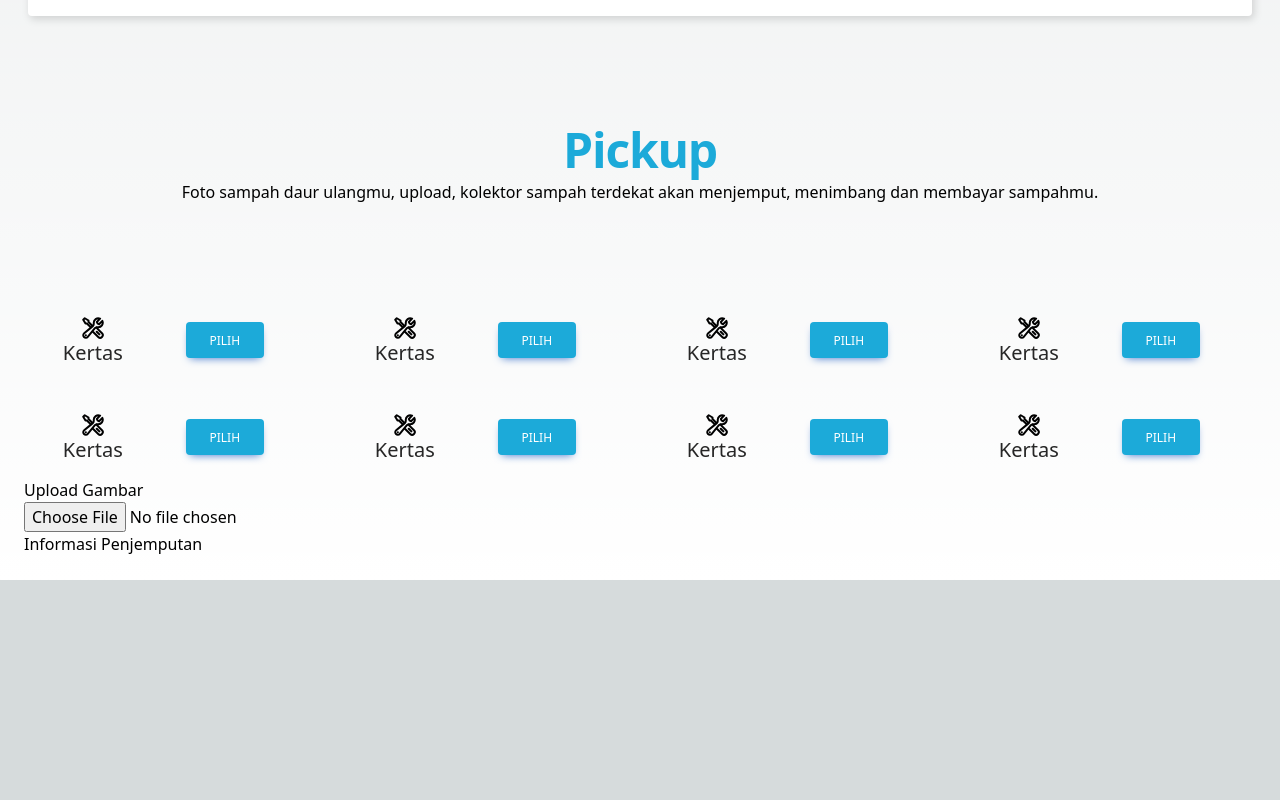
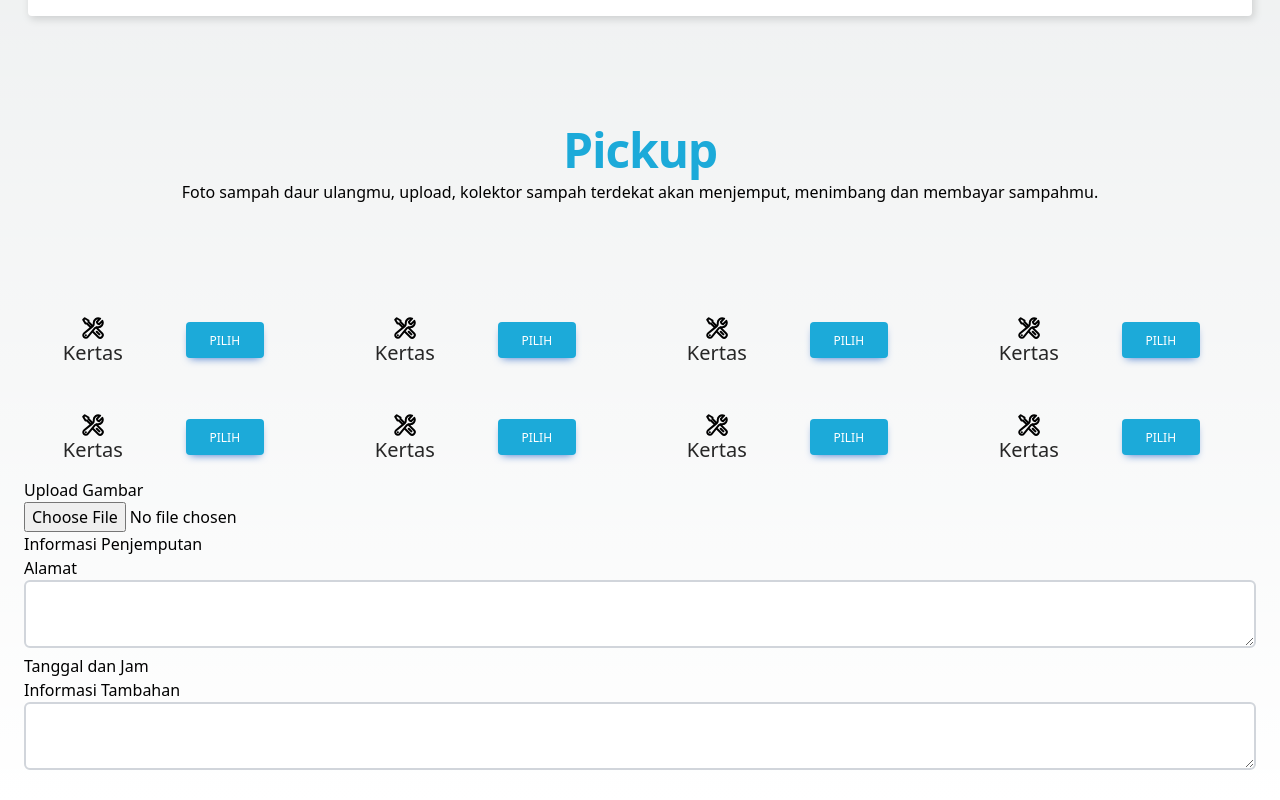
Before and after one commit to AndyNotfound/recycle-project, a Next.js app: page /pickups in a window 1280 px wide. Shown: the part 1399-2199 px from the top of the page. Before the commit the page ends 1979 px from the top, so only its background shows below. Built offline with nearby package versions, Linux system fonts and the light colour scheme; no server answers.

Commit message:
modifikasi file pickup

```diff
--- a/components/contact/index.js
+++ b/components/contact/index.js
@@ -2,7 +2,7 @@ const Contact = () => {
     return (
         <div className='bg-white pt-32'>
             <div className="grid grid-cols-1 md:grid-cols-2">
-                <div className="ml-12 mb-8">
+                <div className="ml-12 mb-10">
                     <h1 className="text-2xl font-semibold mb-4 ">Kontak Kami</h1>
                     <div className="flex justify-start items-center mb-3">
                         <img src="assets/maps.svg" className="mr-2 h-10"></img>
--- a/components/footer.js
+++ b/components/footer.js
@@ -56,7 +56,7 @@ const footer = () => {
                     </div>
                 </div>
                 <div className='grid justify-center pt-6 lg:justify-between'>
-                    <div className='border border-0 flex justify-start items-center mb-7 ml-28 mt-10'>
+                    <div className='border border-0 flex justify-start items-center mb-8 ml-28 mt-10'>
                         <img src="assets/language.svg" className="mr-2 h-6"></img>
                         <select className='bg-slate-200'>
                             <option value={1}>Indonesia</option>
--- a/components/personal.js
+++ b/components/personal.js
@@ -2,7 +2,7 @@ import React from 'react'
 
 const personal = () => {
     return (
-        <div className='bg-white pt-28 px-6'>
+        <div className='bg-white pt-28 px-6 mb-16'>
             <h1 className="text-2xl font-semibold mb-8 text-center">Personal Info</h1>
             <div className="grid grid-cols-1 md:grid-cols-2">
                 <div className="flex justify-center items-center">
--- a/components/pickup/sampah.js
+++ b/components/pickup/sampah.js
@@ -248,6 +248,25 @@ function Card(props) {
                         </div>
                         <div>
                             <p>Informasi Penjemputan</p>
+                            <div>
+                                <label>
+                                    Alamat
+                                </label>
+                                <textarea
+                                    className="w-full border-solid border-2 border-gray-300 rounded-md py-2 px-3 focus:outline-none focus:border-blue-500"
+                                    autoComplete="off"
+                                ></textarea>
+                            </div>
+                            <div>
+                                <label>Tanggal dan Jam</label>
+                            </div>
+                            <div>
+                                <label>Informasi Tambahan</label>
+                                <textarea
+                                    className="w-full border-solid border-2 border-gray-300 rounded-md py-2 px-3 focus:outline-none focus:border-blue-500"
+                                    autoComplete="off"
+                                ></textarea>
+                            </div>
                         </div>
                     </div>
                 </section>
--- a/pages/kontak_kami.js
+++ b/pages/kontak_kami.js
@@ -2,6 +2,7 @@ import Navbar from '@/components/navbar'
 import { useSession } from 'next-auth/react';
 import NavbarLogin from '@/components/navbarLogin';
 import Contact from '@/components/contact/index'
+import Footer from '@/components/footer';
 
 export default function Kontak() {
     const { data: session } = useSession();
@@ -9,6 +10,7 @@ export default function Kontak() {
         <main>
             {session ? <NavbarLogin /> : <Navbar />}
             <Contact />
+            <Footer />
         </main>
     )
 }
--- a/pages/personal_info.js
+++ b/pages/personal_info.js
@@ -2,6 +2,7 @@ import Navbar from '@/components/navbar'
 import { useSession } from 'next-auth/react';
 import Personal from '@/components/personal';
 import NavbarLogin from '@/components/navbarLogin';
+import Footer from '@/components/footer';
 
 export default function Pickup() {
     const { data: session } = useSession();
@@ -9,6 +10,7 @@ export default function Pickup() {
         <main>
             {session ? <NavbarLogin /> : <Navbar />}
             <Personal />
+            <Footer />
         </main >
     )
 }
--- a/pages/pickups.js
+++ b/pages/pickups.js
@@ -1,11 +1,14 @@
 import Hero from '@/components/hero'
-import Navbar from '@/components/navbar'
+import Navbar from '@/components/navbar';
+import NavbarLogin from '@/components/navbarLogin';
+import { useSession } from 'next-auth/react';
 import Card from '@/components/pickup/sampah'
 
 export default function Pickup() {
+    const { data: session } = useSession();
     return (
         <main>
-            <Navbar />
+            {session ? <NavbarLogin /> : <Navbar />}
             <Hero />
             <Card />
         </main >
```
